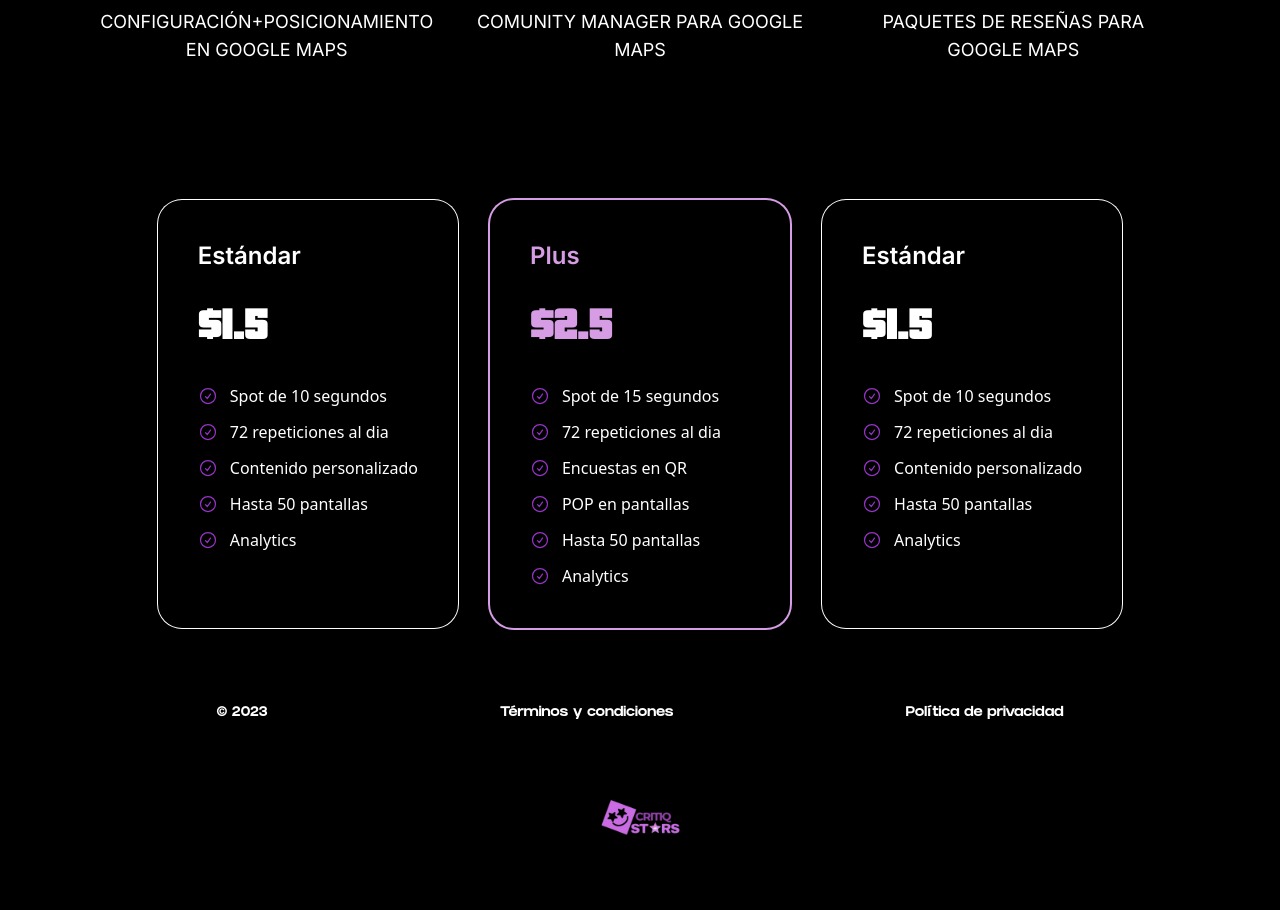
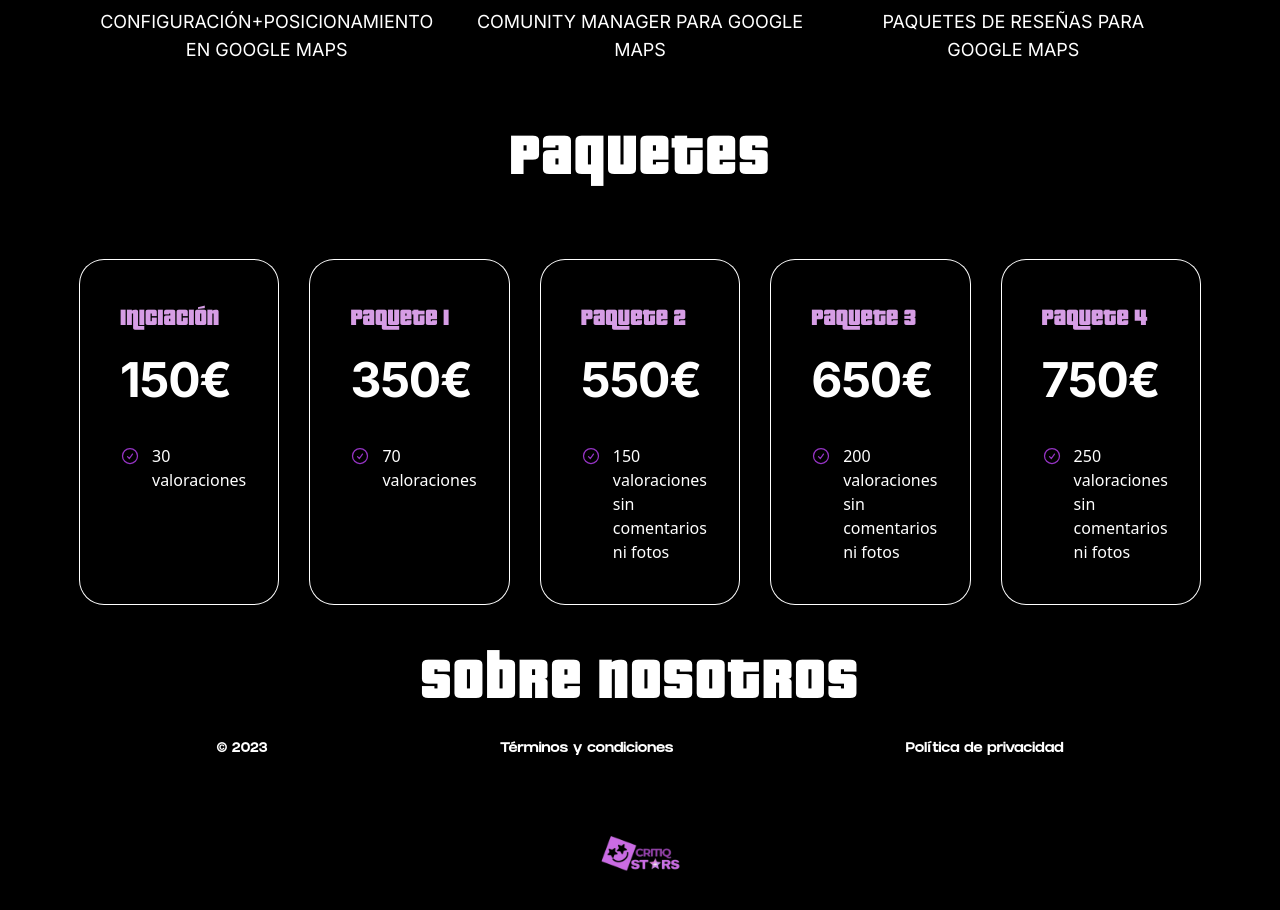
Before and after one commit to Kojimena/critiqstars, a Next.js app: page / in a window 1280 px wide. Shown: the part 1000-1910 px from the top of the page. Built offline with nearby package versions, Linux system fonts and the light colour scheme.

Commit message:
paquetes

```diff
--- a/app/page.jsx
+++ b/app/page.jsx
@@ -17,6 +17,39 @@ export default function Home() {
     "/assets/images/logos/google.png",
     "/assets/images/logos/chrome.png",
     "/assets/images/logos/maps.png",
+  ]
+
+  const packages = [
+    {
+      id: 1,
+      name: "Iniciación",
+      price: "150",
+      text: "30 valoraciones",
+    },
+    {
+      id: 2,
+      name: "Paquete 1",
+      price: "350",
+      text: "70 valoraciones",
+    },
+    {
+      id: 3,
+      name: "Paquete 2",
+      price: "550",
+      text: "150 valoraciones sin comentarios ni fotos",
+    },
+    {
+      id: 4,
+      name: "Paquete 3",
+      price: "650",
+      text: "200 valoraciones sin comentarios ni fotos",
+    },
+    {
+      id: 5,
+      name: "Paquete 4",
+      price: "750",
+      text: "250 valoraciones sin comentarios ni fotos",
+    }
   ]
 
 
@@ -57,7 +90,19 @@ export default function Home() {
       </div>
       </section>
       <section id='/services' className="w-full px-10 lg:px-20">
-        <Prices />
+        <Tittle title={"Paquetes"} color={"#fff"} center/>
+        <div className="flex items-center justify-center mt-20 pb-10">
+          <div className="isolate mx-auto grid max-w-md grid-cols-1 gap-8 lg:mx-0 lg:max-w-none lg:grid-cols-5">
+          {
+            packages.map((pack) => (
+              <Prices key={pack.id} name={pack.name} price={pack.price} text={pack.text} />
+            ))
+          }
+          </div>
+        </div>
+      </section>
+      <section id='/us' className="w-full px-10 lg:px-20">
+        <Tittle title={"Sobre nosotros"} color={"#fff"} center/>
       </section>
     </main>
   )
--- a/components/Prices/Prices.jsx
+++ b/components/Prices/Prices.jsx
@@ -1,58 +1,18 @@
 import React from 'react'
 import PriceItem from '../PriceItem/PriceItem'
-const Prices = () => {
+const Prices = ({text, price,name }) => {
   return (
-    <section className="flex items-center justify-center mt-20 pb-10">
-        <div className="isolate mx-auto grid max-w-md grid-cols-1 gap-8 lg:mx-0 lg:max-w-none lg:grid-cols-3">
             <div className="ring-1 ring-white rounded-3xl p-8 xl:p-10">
                 <div className="flex items-center justify-between gap-x-4">
-                    <h3 id="tier-standard" className="text-white text-2xl font-semibold leading-8 font-inter">Estándar</h3>
+                    <h3 id="tier-standard" className="text-purplelight text-2xl font-semibold leading-8 font-pricedown">{name}</h3>
                 </div>
                 <p className="mt-6 flex items-center gap-x-1 ">
-                    <span className="text-5xl font-bold tracking-tight text-white text-center font-pricedown">$1.5</span>
+                    <span className="text-5xl font-bold tracking-tight text-white text-center font-inter">{price}€</span>
                 </p>
                 <ul role="list" className="mt-8 space-y-3 text-sm leading-6 text-gray-600 xl:mt-10">
-                    <PriceItem text="Spot de 10 segundos" />
-                    <PriceItem text="72 repeticiones al dia" />
-                    <PriceItem text="Contenido personalizado" />
-                    <PriceItem text="Hasta 50 pantallas" />
-                    <PriceItem text="Analytics" />
+                    <PriceItem text={text} />
                 </ul>
-            </div>
-            <div className="ring-2 ring-purplelight rounded-3xl p-8 xl:p-10">
-                <div className="flex items-center justify-between gap-x-4">
-                    <h3 id="tier-extended" className="text-purplelight text-2xl font-semibold leading-8 font-inter">Plus</h3>
-                </div>
-                <p className="mt-6 flex items-baseline gap-x-1">
-                    <span className="text-5xl font-bold tracking-tight text-purplelight font-pricedown">$2.5</span>
-                </p>
-                <ul role="list" className="mt-8 space-y-3 text-sm leading-6 text-gray-600 xl:mt-10">
-                    <PriceItem text="Spot de 15 segundos" />
-                    <PriceItem text="72 repeticiones al dia" />
-                    <PriceItem text="Encuestas en QR" />
-                    <PriceItem text="POP en pantallas" />
-                    <PriceItem text="Hasta 50 pantallas" />
-                    <PriceItem text="Analytics" />
-                </ul>
-            </div>
-
-            <div className="ring-1 ring-white rounded-3xl p-8 xl:p-10">
-                <div className="flex items-center justify-between gap-x-4">
-                    <h3 id="tier-standard" className="text-white text-2xl font-semibold leading-8 font-inter">Estándar</h3>
-                </div>
-                <p className="mt-6 flex items-center gap-x-1 ">
-                    <span className="text-5xl font-bold tracking-tight text-white text-center font-pricedown">$1.5</span>
-                </p>
-                <ul role="list" className="mt-8 space-y-3 text-sm leading-6 text-gray-600 xl:mt-10">
-                    <PriceItem text="Spot de 10 segundos" />
-                    <PriceItem text="72 repeticiones al dia" />
-                    <PriceItem text="Contenido personalizado" />
-                    <PriceItem text="Hasta 50 pantallas" />
-                    <PriceItem text="Analytics" />
-                </ul>
-            </div>
-    </div>
-</section>
+        </div>
   )
 }
 
```
